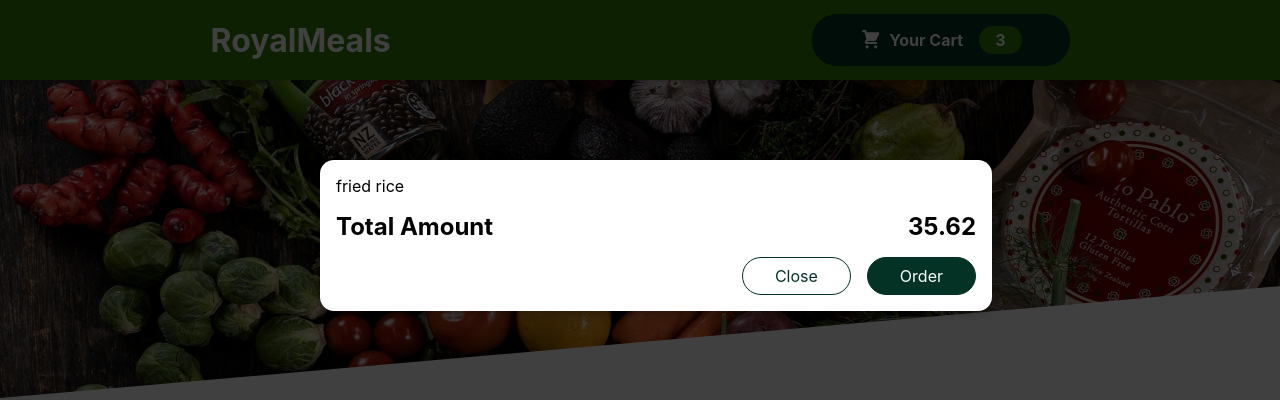
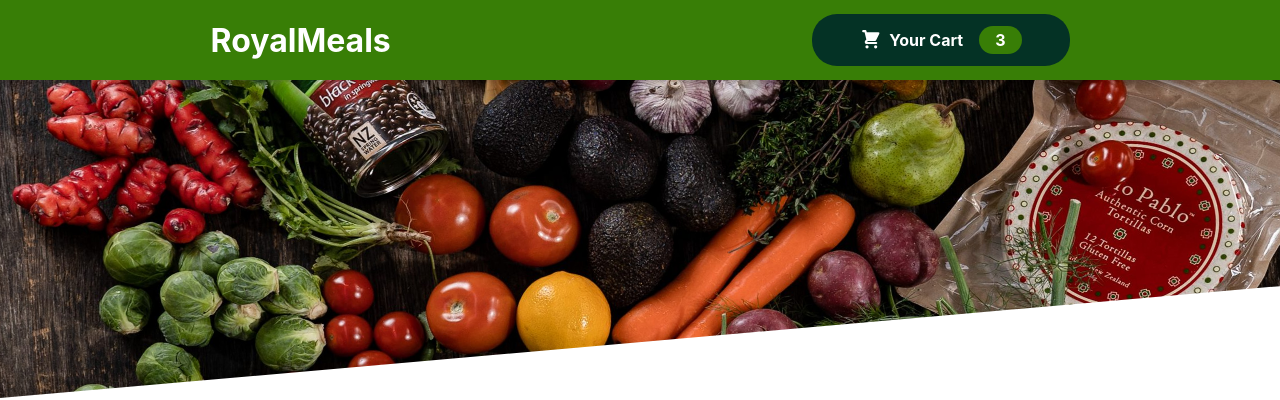
Before and after one commit to christian-bayata/food-order-app, a React (Create React App) app: page / in a window 1280 px wide. Shown: the top 400 px of the page. Built offline with nearby package versions, Linux system fonts and the light colour scheme.

Commit message:
manage states for showing and hiding modal

```diff
--- a/src/App.js
+++ b/src/App.js
@@ -1,14 +1,24 @@
-import React, { Fragment } from "react";
+import React, { Fragment, useState } from "react";
 import "./App.css";
 import Header from "./components/Layout/Header";
 import Meals from "./components/Meals/Meals";
 import Cart from "./components/Cart/Cart";
 
 function App() {
+  const [cartIsShown, setCartIsShown] = useState(false);
+
+  const showCartHandle = () => {
+    setCartIsShown(true);
+  };
+
+  const hideCartHandle = () => {
+    setCartIsShown(false);
+  };
+
   return (
     <Fragment>
-      <Cart />
-      <Header />
+      {cartIsShown && <Cart onClose={hideCartHandle} />}
+      <Header onShowCart={showCartHandle} />
       <main>
         <Meals />
       </main>
--- a/src/components/Cart/Cart.js
+++ b/src/components/Cart/Cart.js
@@ -11,14 +11,16 @@
   );
 
   return (
-    <Modal>
+    <Modal onClose={props.onClose}>
       {cartItems}
       <div className={classes.total}>
         <span>Total Amount</span>
         <span>35.62</span>
       </div>
       <div className={classes.actions}>
-        <button className={classes["button--alt"]}>Close</button>
+        <button className={classes["button--alt"]} onClick={props.onClose}>
+          Close
+        </button>
         <button className={classes.button}>Order</button>
       </div>
     </Modal>
--- a/src/components/Layout/Header.js
+++ b/src/components/Layout/Header.js
@@ -9,7 +9,7 @@
     <React.Fragment>
       <header className={classes.header}>
         <h1>RoyalMeals</h1>
-        <HeaderCartButton />
+        <HeaderCartButton onClick={props.onShowCart} />
       </header>
       <div className={classes["main-image"]}>
         <img src={mealsImage} alt="A table full of delicious food!" />
--- a/src/components/Layout/HeaderCartButton.js
+++ b/src/components/Layout/HeaderCartButton.js
@@ -3,7 +3,7 @@
 
 const HeaderCartButton = (props) => {
   return (
-    <button className={classes.button}>
+    <button className={classes.button} onClick={props.onClick}>
       <span className={classes.icon}>
         <CartIcon />
       </span>
--- a/src/components/UI/Modal.js
+++ b/src/components/UI/Modal.js
@@ -3,7 +3,7 @@
 import ReactDOM from "react-dom";
 
 const Backdrop = (props) => {
-  return <div className={classes.backdrop}></div>;
+  return <div className={classes.backdrop} onClick={props.onClose}></div>;
 };
 
 const ModalOverlay = (props) => {
@@ -19,7 +19,7 @@
 const Modal = (props) => {
   return (
     <Fragment>
-      {ReactDOM.createPortal(<Backdrop />, portalElement)}
+      {ReactDOM.createPortal(<Backdrop onClose={props.onClose} />, portalElement)}
       {ReactDOM.createPortal(<ModalOverlay>{props.children}</ModalOverlay>, portalElement)}
     </Fragment>
   );
```
